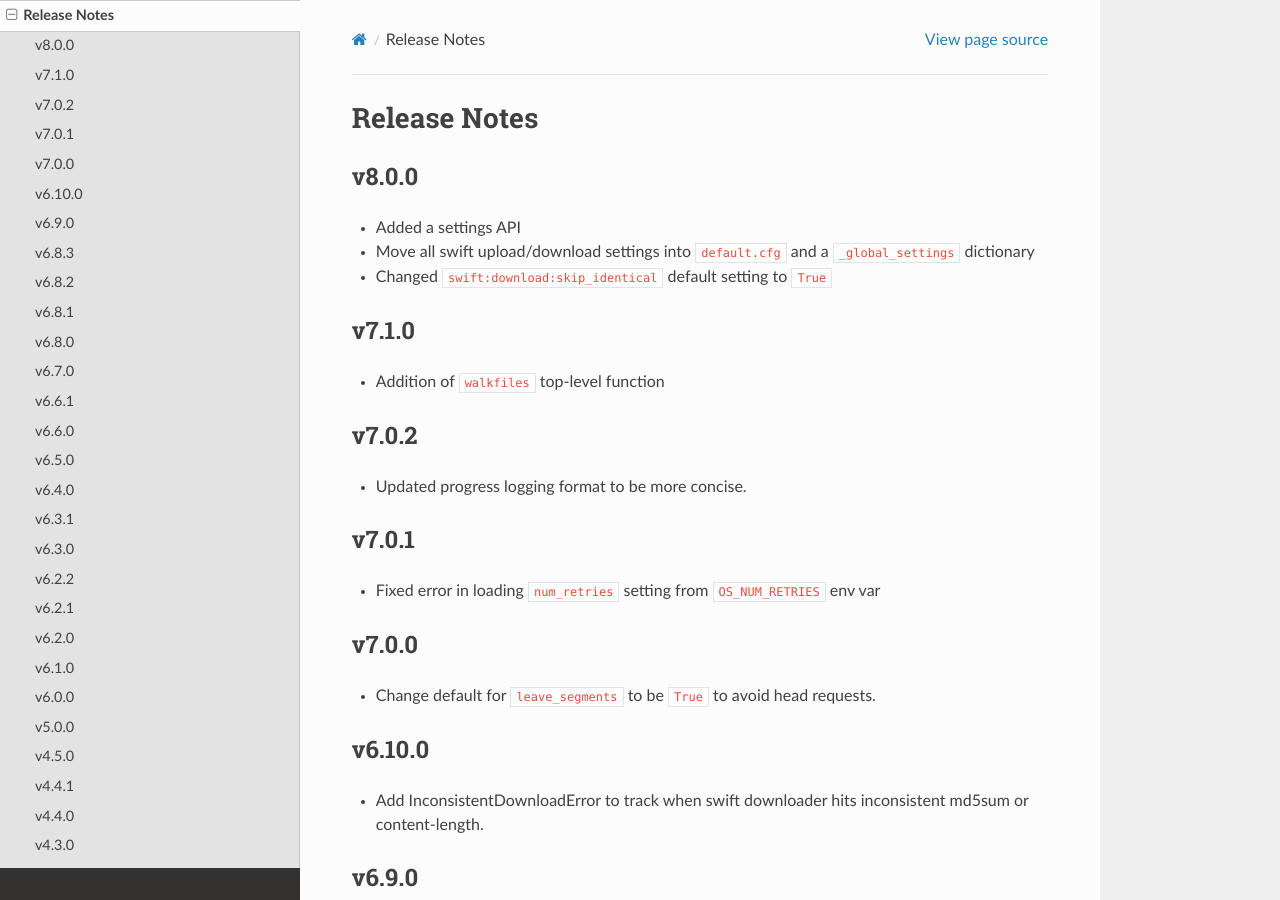
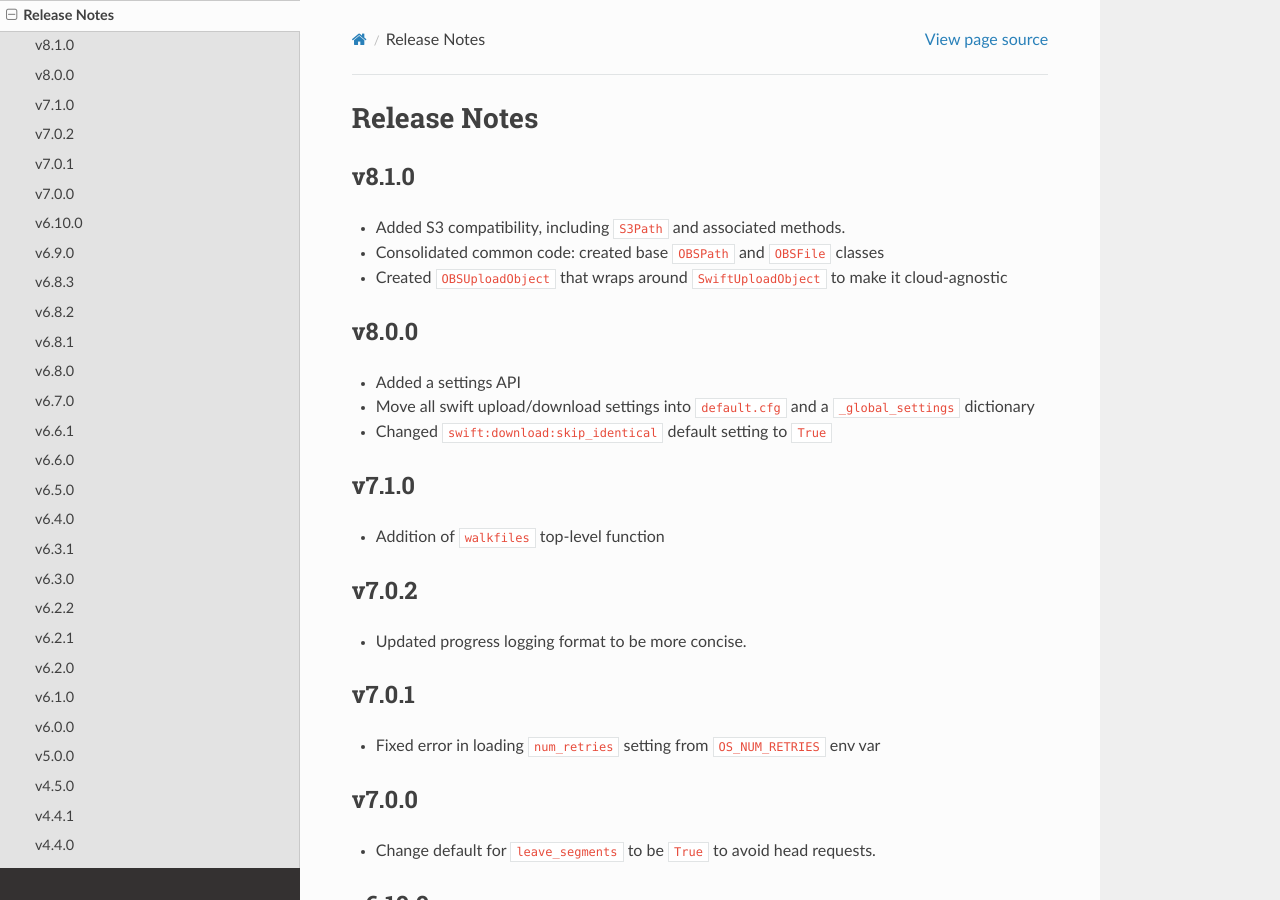
Before and after one commit to counsyl/stor, a Sphinx documentation site: the page built from docs/release_notes.rst, in a window 1280 px wide and 900 px high. Built offline with Sphinx 7.4.7 and the Read the Docs theme 2.0.0, drawn with Linux system fonts in a browser that asks for light colours; the version number could not be read and is left out.

Commit message:
add SwiftUploadObject backward compatibility and update release notes
Sem-Ver: feature

```diff
--- a/docs/release_notes.rst
+++ b/docs/release_notes.rst
@@ -1,5 +1,13 @@
 Release Notes
 =============
+
+v8.1.0
+------
+
+* Added S3 compatibility, including ``S3Path`` and associated methods.
+* Consolidated common code: created base ``OBSPath`` and ``OBSFile`` classes
+* Created ``OBSUploadObject`` that wraps around ``SwiftUploadObject`` to make it cloud-agnostic
+
 
 v8.0.0
 ------
--- a/docs/swift.rst
+++ b/docs/swift.rst
@@ -104,10 +104,10 @@ SwiftFile
   :members:
 
 
-OBSUploadObject
+SwiftUploadObject
 -----------------
 
-.. autoclass:: OBSUploadObject
+.. autoclass:: SwiftUploadObject
   :members:
 
 
```
Also changed, not shown: 1 other file.
